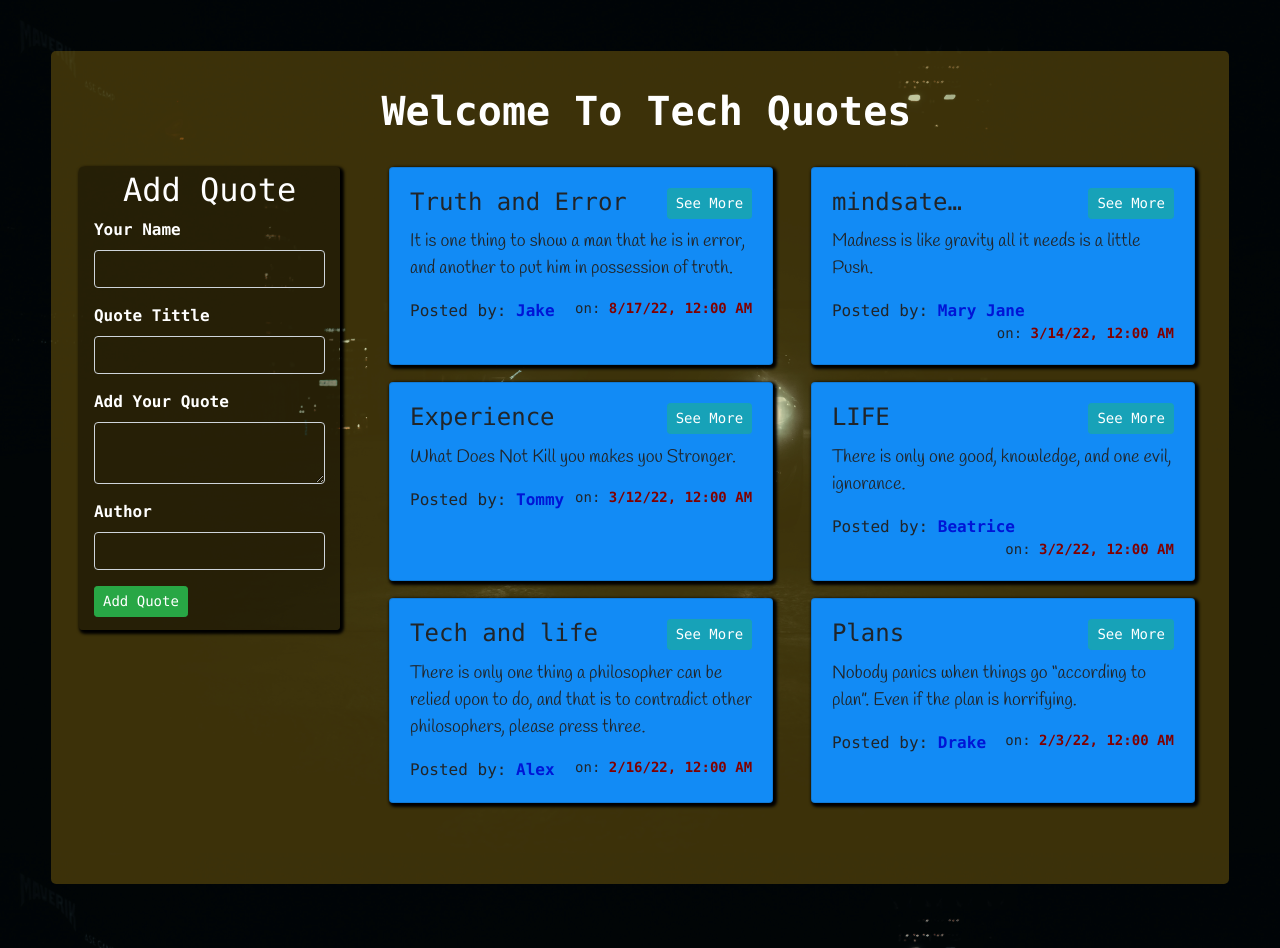
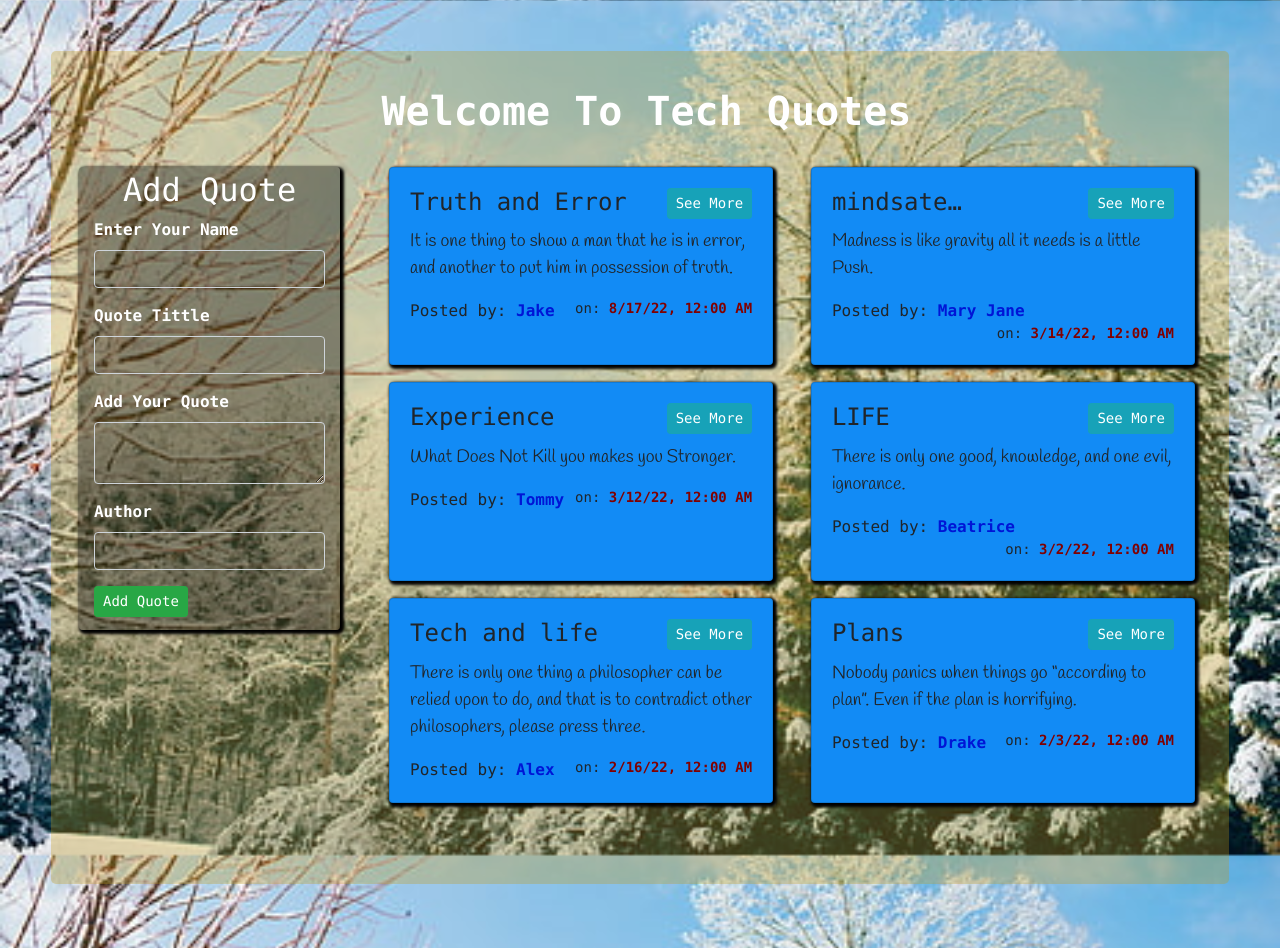
Before and after one commit to timmyworldboss/quoteapp, an Angular app: page / in a window 1280 px wide. Built offline with nearby package versions, Linux system fonts and the light colour scheme; a web font is replaced by a local one; what @sweetalert2/ngx-sweetalert2 would draw is missing.

Commit message:
page styling

```diff
--- a/src/app/quotes-form/quotes-form.component.html
+++ b/src/app/quotes-form/quotes-form.component.html
@@ -3,7 +3,7 @@
   <!-- <hr> -->
   <form (ngSubmit)='addQuote() ;quotesForm.resetForm({})' #quotesForm='ngForm'>
       <div class="form-group">
-        <label for="name">Your Name</label>
+        <label for="name">Enter Your Name</label>
         <input type="text" required class="form-control" id="name" [(ngModel)]="quoted.name" name="name" #name='ngModel' minlength="3">
         <div *ngIf="name.invalid && name.dirty" class="alert alert-danger">
           <div *ngIf="name.errors.required">
--- a/src/styles.css
+++ b/src/styles.css
@@ -2,7 +2,7 @@
 @import '~font-awesome/css/font-awesome.css';
 @import url('https://fonts.googleapis.com/css?family=ABeeZee|Architects+Daughter|Handlee|Indie+Flower|Patrick+Hand|Special+Elite&display=swap');
 body{
-  background-image: url("../src/assets/quotesbg.jpg");
+  background-image: url("../src/assets/winter.jpg");
   background-position: center center;
   background-size: cover;
   background-repeat: no-repeat;
```
Also changed, not shown: src/assets/quotesbg.jpg (deleted), src/assets/winter.jpg (added).
